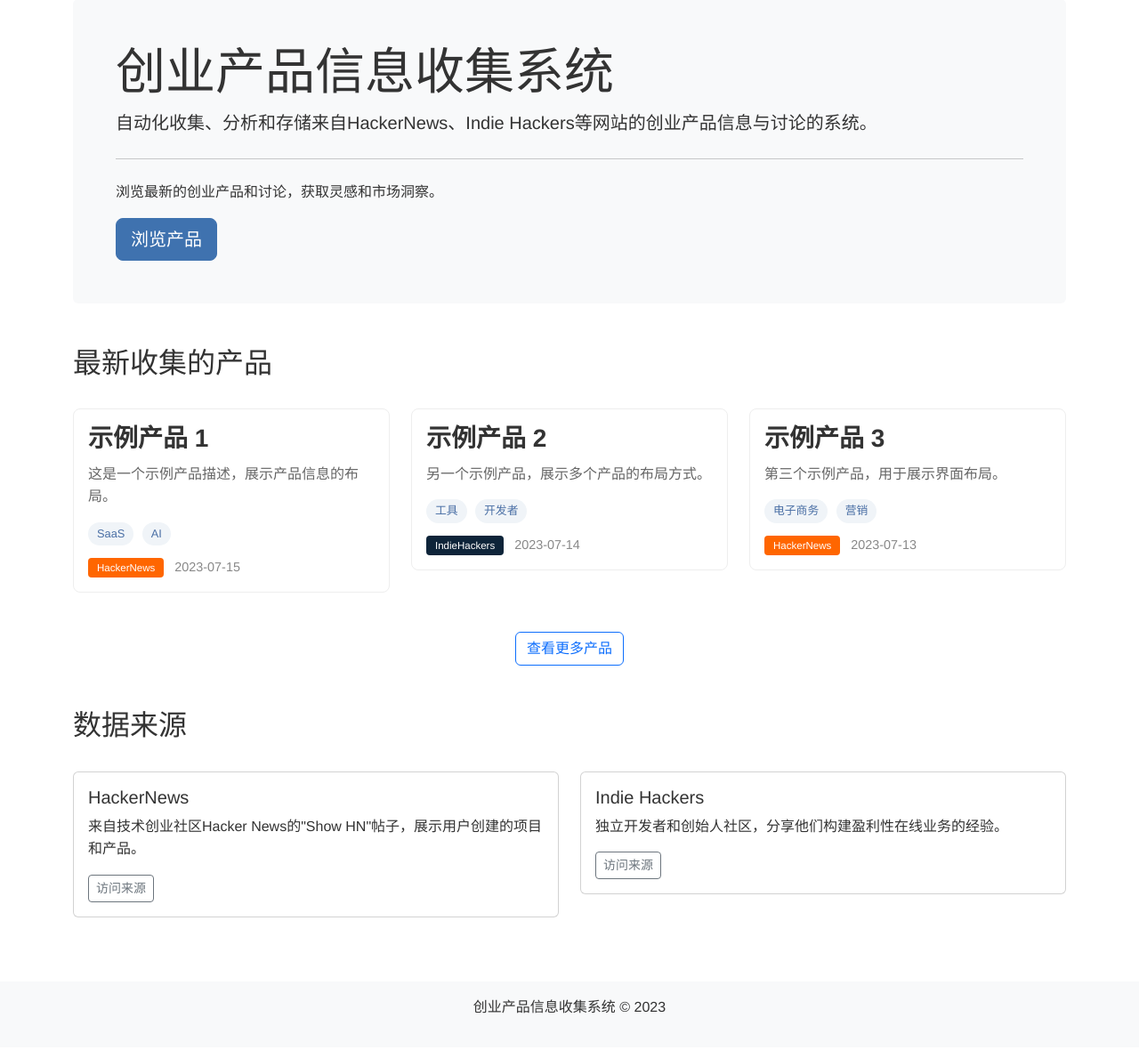
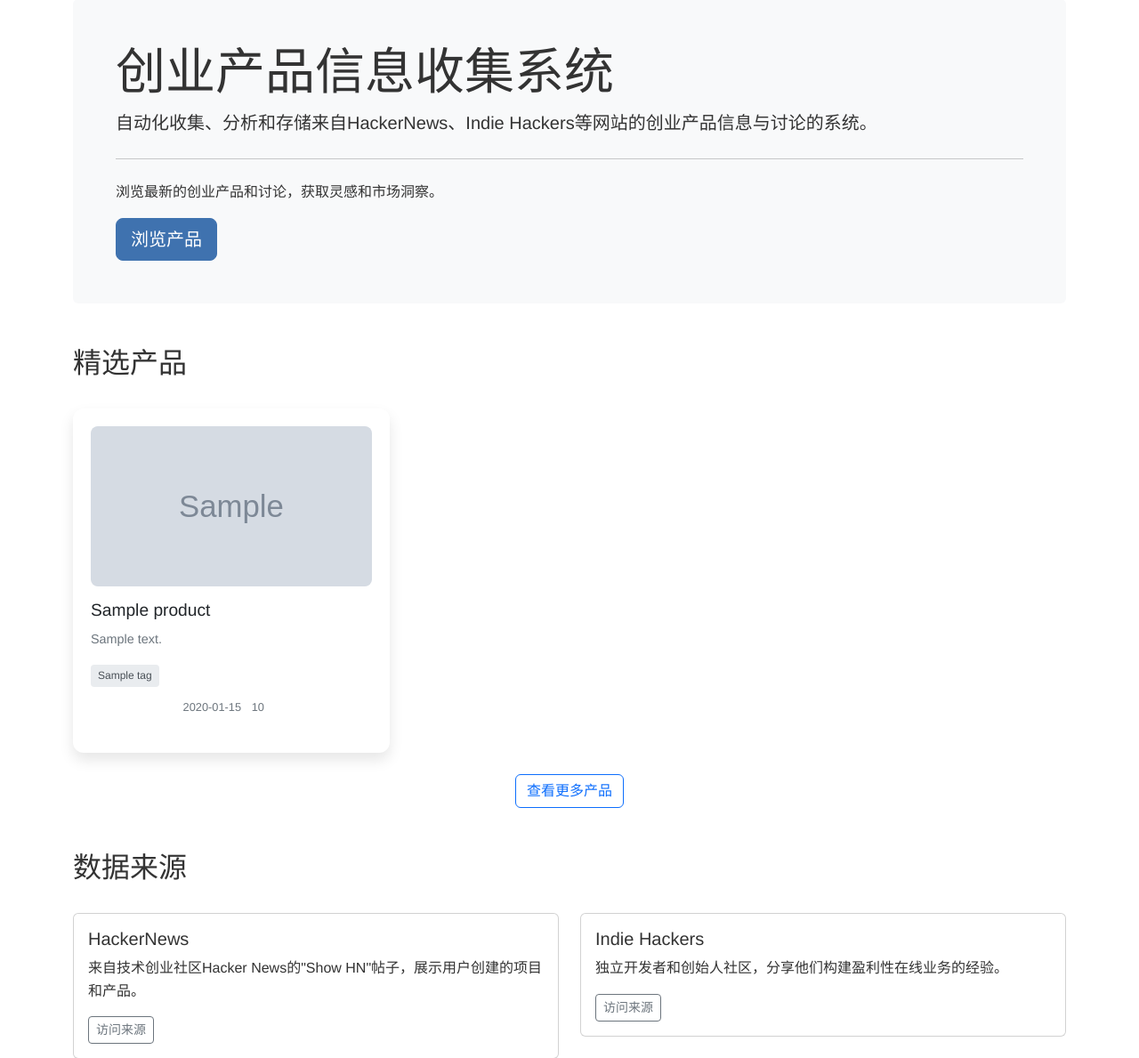
Before and after one commit to lukaliou123/ideas_collection, a FastAPI app: page / in a window 1280 px wide. Shown: the part 83-1272 px from the top of the page at 89% size. Before the commit the page ends 1222 px from the top, so only its background shows below. Run offline with FastAPI, Linux system fonts and the light colour scheme; tables that the repository leaves empty hold one stand-in row (values such as "Sample post"); grey boxes marked "Sample" are stand-in pictures.

Commit message:
实现首页精选产品展示功能，包括产品概念图生成

```diff
--- a/app/api/endpoints.py
+++ b/app/api/endpoints.py
@@ -34,12 +34,18 @@ async def home(request: Request, db: Session = Depends(get_db)):
     # 获取数据源列表
     sources = db.query(Source).filter(Source.active == True).all()
 
-    # 获取最新的3个产品
-    latest_products = db.query(Product).order_by(desc(Product.created_at)).limit(3).all()
+    # 获取精选产品
+    product_service = ProductService(db)
+    featured_products = await product_service.get_featured_products(limit=3)
 
     return templates.TemplateResponse(
         "index.html",
-        {"request": request, "sources": sources, "products": latest_products}
+        {
+            "request": request,
+            "sources": sources,
+            "products": featured_products,
+            "is_featured": True
+        }
     )
 
 @router.get("/products")
--- a/app/models/products.py
+++ b/app/models/products.py
@@ -21,6 +21,7 @@ class Product(Base, BaseModel):
     competitive_advantage = Column(Text, nullable=True)
     potential_competitors = Column(Text, nullable=True)
     business_model = Column(Text, nullable=True)
+    concept_image_url = Column(String(1000), nullable=True)  # 产品概念图URL
 
     # 关联关系
     post = relationship("Post", back_populates="product")
--- a/app/services/ai_service.py
+++ b/app/services/ai_service.py
@@ -8,6 +8,7 @@ import httpx
 import json
 import backoff
 from pydantic import BaseModel
+import openai
 
 from app.core.config import settings
 from app.utils.logger import logger
@@ -44,6 +45,9 @@ class AIService:
         # 验证API密钥是否已设置
         if not self.api_key or self.api_key == "your_openai_api_key_here":
             logger.warning("OpenAI API密钥未设置，AI功能将不可用")
+
+        # 设置OpenAI API密钥
+        openai.api_key = self.api_key
 
     @backoff.on_exception(
         backoff.expo,
@@ -307,3 +311,35 @@ class AIService:
         except Exception as e:
             logger.error(f"生成标签时出错: {e}")
             return []
+
+    async def generate_product_image(self, product_name: str, product_description: str) -> Optional[str]:
+        """
+        为产品生成概念图
+
+        Args:
+            product_name: 产品名称
+            product_description: 产品描述
+
+        Returns:
+            生成的图片URL或None（如果生成失败）
+        """
+        try:
+            # 创建提示词
+            prompt = f"A clean, modern product concept image for '{product_name}': {product_description[:200]}. Minimal, professional design."
+
+            # 调用DALL-E API
+            response = await openai.images.generate(
+                model="dall-e-2",
+                prompt=prompt,
+                size="512x512",
+                quality="standard",
+                n=1
+            )
+
+            # 提取图片URL
+            image_url = response.data[0].url
+            logger.info(f"成功为产品 '{product_name}' 生成概念图")
+            return image_url
+        except Exception as e:
+            logger.error(f"生成产品概念图失败: {e}")
+            return None
--- a/app/services/product_service.py
+++ b/app/services/product_service.py
@@ -10,6 +10,7 @@ import math
 from app.models.posts import Post
 from app.models.products import Product
 from app.models.tags import Tag
+from app.models.sources import Source
 from app.services.ai_service import AIService, AIAnalysisResult
 from app.utils.logger import logger
 
@@ -259,3 +260,72 @@ class ProductService:
                 logger.info(f"成功处理帖子 {post.id}，当前进度: {processed_count}/{len(posts)}")
 
         return processed_count
+
+    async def get_featured_products(self, limit: int = 3) -> List[Product]:
+        """
+        获取精选产品（当日更新中点赞数最高的产品）
+
+        Args:
+            limit: 要获取的产品数量
+
+        Returns:
+            精选产品列表
+        """
+        # 获取今天的日期（0点0分0秒）
+        today = datetime.now().replace(hour=0, minute=0, second=0, microsecond=0)
+
+        # 查询今天创建或更新的产品，按点赞数排序
+        query = self.db.query(Product)\
+            .join(Product.post)\
+            .filter(Product.created_at >= today)\
+            .order_by(desc(Post.points + Post.comments_count))\
+            .limit(limit)
+
+        featured_products = query.all()
+
+        # 如果今天没有足够的新产品，则获取历史数据补充
+        if len(featured_products) < limit:
+            remaining = limit - len(featured_products)
+            existing_ids = [p.id for p in featured_products]
+
+            backup_products = self.db.query(Product)\
+                .join(Product.post)\
+                .filter(Product.id.notin_(existing_ids) if existing_ids else True)\
+                .order_by(desc(Post.points + Post.comments_count))\
+                .limit(remaining)\
+                .all()
+
+            featured_products.extend(backup_products)
+
+        return featured_products
+
+    async def generate_images_for_featured_products(self) -> int:
+        """
+        为精选产品生成概念图
+
+        Returns:
+            成功生成图片的产品数量
+        """
+        # 获取精选产品
+        featured_products = await self.get_featured_products()
+        success_count = 0
+
+        for product in featured_products:
+            # 如果已有图片且不是默认图片，则跳过
+            if product.concept_image_url and not product.concept_image_url.endswith('default.png'):
+                continue
+
+            # 使用AI服务生成图片
+            image_url = await self.ai_service.generate_product_image(
+                product_name=product.name,
+                product_description=product.description or ""
+            )
+
+            if image_url:
+                # 更新产品信息
+                product.concept_image_url = image_url
+                self.db.commit()
+                success_count += 1
+                logger.info(f"为产品 '{product.name}' (ID:{product.id}) 生成了概念图")
+
+        return success_count
--- a/templates/index.html
+++ b/templates/index.html
@@ -17,52 +17,52 @@
 
 <div class="row mt-5">
     <div class="col-12 mb-4">
-        <h2>最新收集的产品</h2>
+        <h2>{% if is_featured %}精选产品{% else %}最新收集的产品{% endif %}</h2>
     </div>
 
-    <!-- 产品列表将在实际实现中动态生成 -->
-    <div class="col-md-4">
-        <div class="product-card">
-            <h3 class="product-title">示例产品 1</h3>
-            <p class="product-description">这是一个示例产品描述，展示产品信息的布局。</p>
-            <div class="mb-2">
-                <span class="tag">SaaS</span>
-                <span class="tag">AI</span>
-            </div>
-            <div class="product-meta">
-                <span class="source-badge source-hackernews">HackerNews</span>
-                <span class="ms-2">2023-07-15</span>
+    {% if products %}
+        {% for product in products %}
+        <div class="col-md-4">
+            <div class="featured-product-card">
+                <div class="product-image">
+                    {% if product.concept_image_url %}
+                    <img src="{{ product.concept_image_url }}" alt="{{ product.name }}" class="img-fluid rounded">
+                    {% elif product.image_url %}
+                    <img src="{{ product.image_url }}" alt="{{ product.name }}" class="img-fluid rounded">
+                    {% else %}
+                    <div class="placeholder-image">
+                        <i class="bi bi-image"></i>
+                    </div>
+                    {% endif %}
+                </div>
+                <h3 class="product-title">
+                    <a href="/products/{{ product.id }}">{{ product.name }}</a>
+                </h3>
+                <p class="product-description">{{ product.description|truncate(120) if product.description else "暂无描述" }}</p>
+                <div class="mb-2">
+                    {% for tag in product.tags[:3] %}
+                    <a href="/products?tag={{ tag.name }}" class="tag">{{ tag.name }}</a>
+                    {% endfor %}
+                </div>
+                <div class="product-meta">
+                    {% if product.post and product.post.source %}
+                    <span class="source-badge source-{{ product.post.source.name|lower }}">{{ product.post.source.name }}</span>
+                    {% endif %}
+                    <span class="ms-2">{{ product.created_at.strftime('%Y-%m-%d') }}</span>
+                    {% if product.post %}
+                    <span class="ms-2">
+                        <i class="bi bi-hand-thumbs-up"></i> {{ product.post.points }}
+                    </span>
+                    {% endif %}
+                </div>
             </div>
         </div>
-    </div>
-    <div class="col-md-4">
-        <div class="product-card">
-            <h3 class="product-title">示例产品 2</h3>
-            <p class="product-description">另一个示例产品，展示多个产品的布局方式。</p>
-            <div class="mb-2">
-                <span class="tag">工具</span>
-                <span class="tag">开发者</span>
-            </div>
-            <div class="product-meta">
-                <span class="source-badge source-indiehackers">IndieHackers</span>
-                <span class="ms-2">2023-07-14</span>
-            </div>
+        {% endfor %}
+    {% else %}
+        <div class="col-12">
+            <p>暂无精选产品</p>
         </div>
-    </div>
-    <div class="col-md-4">
-        <div class="product-card">
-            <h3 class="product-title">示例产品 3</h3>
-            <p class="product-description">第三个示例产品，用于展示界面布局。</p>
-            <div class="mb-2">
-                <span class="tag">电子商务</span>
-                <span class="tag">营销</span>
-            </div>
-            <div class="product-meta">
-                <span class="source-badge source-hackernews">HackerNews</span>
-                <span class="ms-2">2023-07-13</span>
-            </div>
-        </div>
-    </div>
+    {% endif %}
 
     <div class="col-12 mt-4 text-center">
         <a href="/products" class="btn btn-outline-primary">查看更多产品</a>
@@ -93,3 +93,108 @@
     </div>
 </div>
 {% endblock %}
+
+{% block extra_css %}
+<style>
+    .featured-product-card {
+        background-color: #fff;
+        border-radius: 12px;
+        box-shadow: 0 8px 16px rgba(0,0,0,0.1);
+        padding: 20px;
+        height: 100%;
+        transition: transform 0.3s, box-shadow 0.3s;
+        position: relative;
+        overflow: hidden;
+        margin-bottom: 20px;
+    }
+
+    .featured-product-card:hover {
+        transform: translateY(-10px);
+        box-shadow: 0 12px 20px rgba(0,0,0,0.15);
+    }
+
+    .product-image {
+        height: 180px;
+        display: flex;
+        align-items: center;
+        justify-content: center;
+        margin-bottom: 15px;
+        overflow: hidden;
+        border-radius: 8px;
+        background-color: #f8f9fa;
+    }
+
+    .product-image img {
+        width: 100%;
+        height: 100%;
+        object-fit: cover;
+    }
+
+    .placeholder-image {
+        width: 100%;
+        height: 100%;
+        display: flex;
+        align-items: center;
+        justify-content: center;
+        font-size: 3rem;
+        color: #dee2e6;
+    }
+
+    .product-title {
+        font-size: 1.2rem;
+        margin-bottom: 10px;
+    }
+
+    .product-title a {
+        color: #212529;
+        text-decoration: none;
+    }
+
+    .product-title a:hover {
+        color: #0d6efd;
+    }
+
+    .product-description {
+        font-size: 0.9rem;
+        color: #6c757d;
+        margin-bottom: 15px;
+    }
+
+    .product-meta {
+        font-size: 0.8rem;
+        color: #6c757d;
+    }
+
+    .source-badge {
+        font-size: 0.75rem;
+        padding: 2px 6px;
+        border-radius: 4px;
+        color: white;
+    }
+
+    .source-hackernews {
+        background-color: #ff6600;
+    }
+
+    .source-indiehackers {
+        background-color: #0e2439;
+    }
+
+    .tag {
+        display: inline-block;
+        background-color: #e9ecef;
+        padding: 3px 8px;
+        margin-right: 5px;
+        margin-bottom: 5px;
+        border-radius: 4px;
+        font-size: 0.75rem;
+        color: #495057;
+        text-decoration: none;
+    }
+
+    .tag:hover {
+        background-color: #0d6efd;
+        color: white;
+    }
+</style>
+{% endblock %}
```
Also changed, not shown: app/services/task_service.py (+47 -0 lines), backend/app/migrations/versions/bbef0ff57489_add_concept_image_url_to_products_table.py (added, +24 -0 lines).
